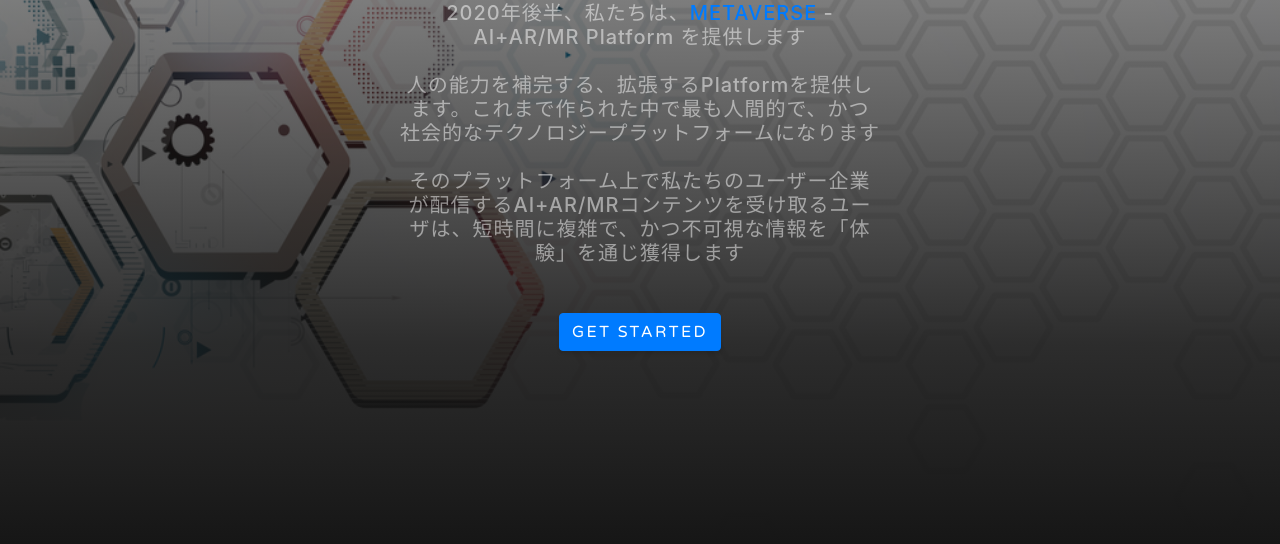
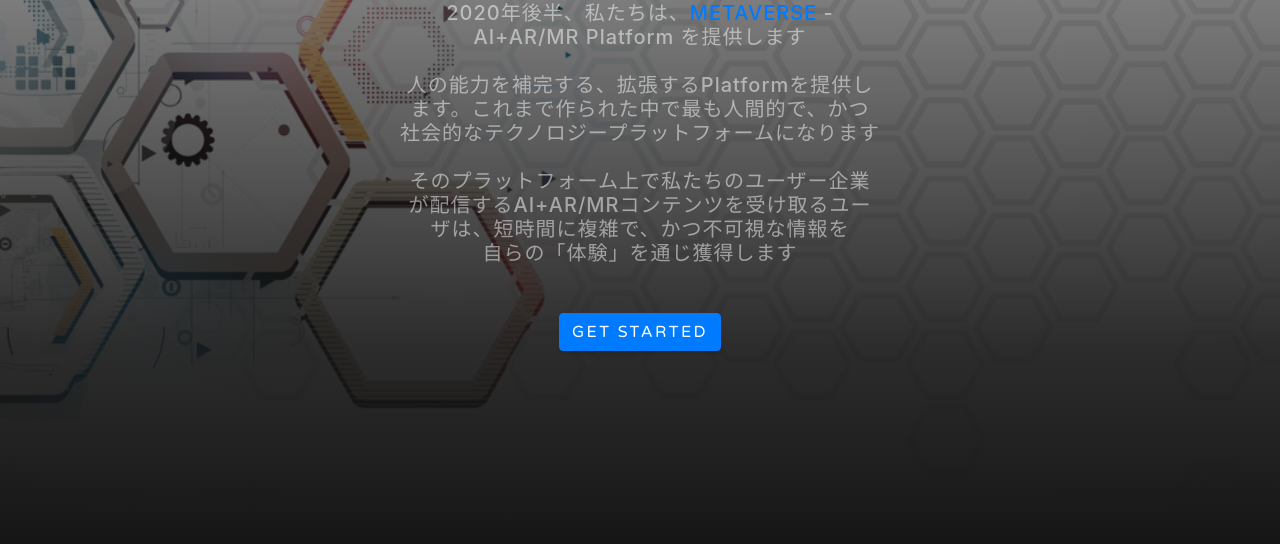
Before and after one commit to lions-data/website, a website with bundled scripts: page index.html in a window 1280 px wide. Shown: the part 256-800 px from the top of the page. Built offline with nearby package versions, Linux system fonts and the light colour scheme.

Commit message:
Modify the top page

```diff
--- a/index.html
+++ b/index.html
@@ -51,7 +51,7 @@
       <div class="container d-flex h-100 align-items-center">
         <div class="mx-auto text-center">
           <h1 class="mx-auto my-0">METAVERSE</h1>
-          <h2 class="text-white-50 mx-auto mt-2 mb-5">2020年後半、私たちは、<a href="">METAVERSE</a> - AI+AR/MR Platform を提供します<br/><br/>人の能力を補完する、拡張するPlatformを提供します。これまで作られた中で最も人間的で、かつ社会的なテクノロジープラットフォームになります<br/><br/>そのプラットフォーム上で私たちのユーザー企業が配信するAI+AR/MRコンテンツを受け取るユーザは、短時間に複雑で、かつ不可視な情報を「体験」を通じ獲得します</h2>
+          <h2 class="text-white-50 mx-auto mt-2 mb-5">2020年後半、私たちは、<a href="">METAVERSE</a> - AI+AR/MR Platform を提供します<br/><br/>人の能力を補完する、拡張するPlatformを提供します。これまで作られた中で最も人間的で、かつ社会的なテクノロジープラットフォームになります<br/><br/>そのプラットフォーム上で私たちのユーザー企業が配信するAI+AR/MRコンテンツを受け取るユーザは、短時間に複雑で、かつ不可視な情報を<br/>自らの「体験」を通じ獲得します</h2>
           <a href="#solutions" class="btn btn-primary js-scroll-trigger">Get Started</a>
         </div>
       </div>
```
